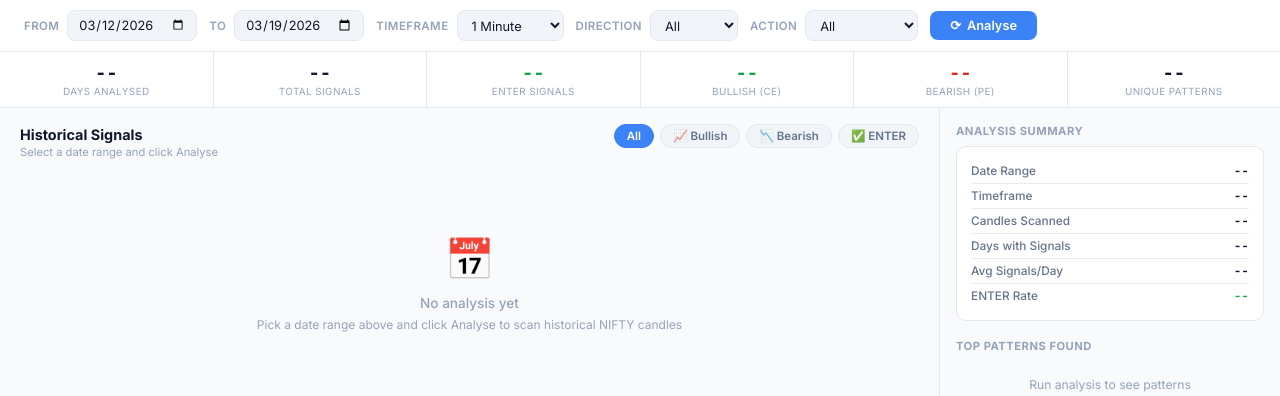
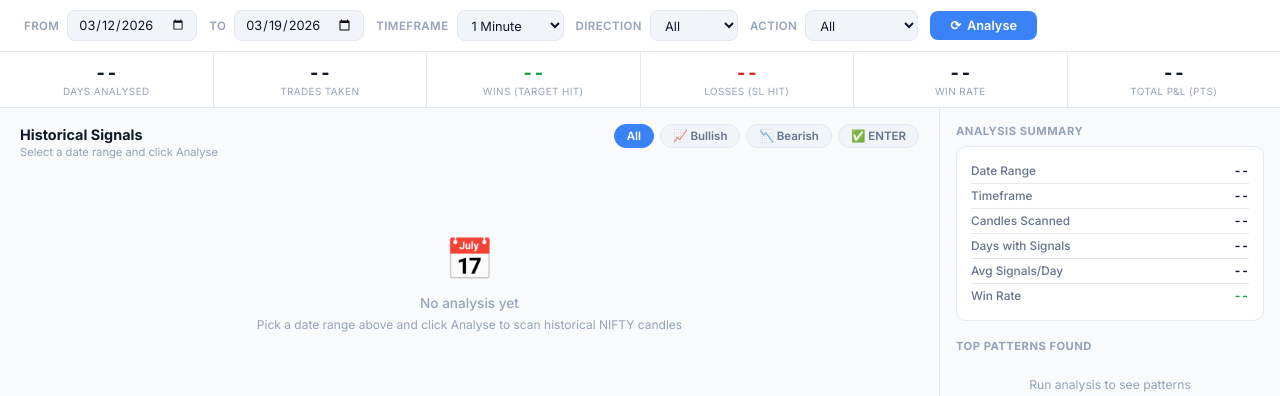
Before and after one commit to sivaramkakakrla/TradingBot_AngelOne, a Flask app: page /history in a window 1280 px wide. Shown: the part 48-444 px from the top of the page. Run offline with Flask 3, Linux system fonts and the light colour scheme.

Commit message:
Add entry/exit prices, times, P&L simulation to historical analysis

```diff
--- a/trading_bot/dashboard/server.py
+++ b/trading_bot/dashboard/server.py
@@ -968,10 +968,55 @@ def api_historical_analysis():
                 for col in ("close", "open", "high", "low", "volume"):
                     df[col] = df[col].astype(float)
                 try:
-                    sigs = evaluate(df)
+                    sigs = evaluate(df, backtest=True)
                     for s in sigs:
                         sd = _sanitize(s.to_dict())
                         sd["date"] = d_str
+
+                        # ── Simulate trade: walk forward from signal bar ──
+                        if s.action == "ENTER" and s.bar_index >= 0 and s.entry_price > 0:
+                            entry_px = s.entry_price
+                            is_bull = (s.direction == "BULLISH")
+                            tgt_px = entry_px + s.target_points if is_bull else entry_px - s.target_points
+                            sl_px  = entry_px - s.sl_points     if is_bull else entry_px + s.sl_points
+                            exit_px = entry_px
+                            exit_ts = sd.get("bar_timestamp", "")
+                            outcome = "OPEN"
+
+                            for bi in range(s.bar_index + 1, len(df)):
+                                bar_high  = float(df["high"].iloc[bi])
+                                bar_low   = float(df["low"].iloc[bi])
+                                bar_close = float(df["close"].iloc[bi])
+                                bar_ts    = str(df["timestamp"].iloc[bi])
+
+                                if is_bull:
+                                    if bar_low <= sl_px:
+                                        exit_px, exit_ts, outcome = sl_px, bar_ts, "SL_HIT"
+                                        break
+                                    if bar_high >= tgt_px:
+                                        exit_px, exit_ts, outcome = tgt_px, bar_ts, "TARGET_HIT"
+                                        break
+                                else:
+                                    if bar_high >= sl_px:
+                                        exit_px, exit_ts, outcome = sl_px, bar_ts, "SL_HIT"
+                                        break
+                                    if bar_low <= tgt_px:
+                                        exit_px, exit_ts, outcome = tgt_px, bar_ts, "TARGET_HIT"
+                                        break
+
+                                # EOD — last bar
+                                if bi == len(df) - 1:
+                                    exit_px, exit_ts, outcome = bar_close, bar_ts, "EOD_EXIT"
+
+                            pnl = (exit_px - entry_px) if is_bull else (entry_px - exit_px)
+                            sd["entry_price"]  = round(entry_px, 2)
+                            sd["exit_price"]   = round(exit_px, 2)
+                            sd["exit_time"]    = exit_ts
+                            sd["target_price"] = round(tgt_px, 2)
+                            sd["sl_price"]     = round(sl_px, 2)
+                            sd["pnl_points"]   = round(pnl, 2)
+                            sd["outcome"]      = outcome
+
                         day_signals.append(sd)
                         all_signals.append(sd)
                 except Exception as exc:
@@ -987,6 +1032,12 @@ def api_historical_analysis():
 
             current += _dt.timedelta(days=1)
 
+        # ── Aggregate P&L for ENTER trades ──
+        total_pnl = sum(s.get("pnl_points", 0) for s in all_signals if s.get("outcome"))
+        wins = sum(1 for s in all_signals if s.get("outcome") == "TARGET_HIT")
+        losses = sum(1 for s in all_signals if s.get("outcome") == "SL_HIT")
+        trades_taken = sum(1 for s in all_signals if s.get("outcome"))
+
         response = {
             "signals":       all_signals,
             "date_results":  date_results,
@@ -995,6 +1046,10 @@ def api_historical_analysis():
             "timeframe":     tf,
             "days_analysed": days_analysed,
             "candle_count":  total_candles,
+            "total_pnl":     round(total_pnl, 2),
+            "wins":          wins,
+            "losses":        losses,
+            "trades_taken":  trades_taken,
         }
         set_cached(cache_key, response, ttl=300)
         return jsonify(response)
--- a/trading_bot/dashboard/templates/history.html
+++ b/trading_bot/dashboard/templates/history.html
@@ -783,23 +783,23 @@
         </div>
         <div class="sum-stat">
             <div class="sum-val" id="sum-signals">--</div>
-            <div class="sum-lbl">Total Signals</div>
+            <div class="sum-lbl">Trades Taken</div>
         </div>
         <div class="sum-stat">
-            <div class="sum-val pos" id="sum-enter">--</div>
-            <div class="sum-lbl">ENTER Signals</div>
+            <div class="sum-val pos" id="sum-wins">--</div>
+            <div class="sum-lbl">Wins (Target Hit)</div>
         </div>
         <div class="sum-stat">
-            <div class="sum-val pos" id="sum-bull">--</div>
-            <div class="sum-lbl">Bullish (CE)</div>
+            <div class="sum-val neg" id="sum-losses">--</div>
+            <div class="sum-lbl">Losses (SL Hit)</div>
         </div>
         <div class="sum-stat">
-            <div class="sum-val neg" id="sum-bear">--</div>
-            <div class="sum-lbl">Bearish (PE)</div>
+            <div class="sum-val" id="sum-winrate">--</div>
+            <div class="sum-lbl">Win Rate</div>
         </div>
         <div class="sum-stat">
-            <div class="sum-val" id="sum-patterns">--</div>
-            <div class="sum-lbl">Unique Patterns</div>
+            <div class="sum-val" id="sum-pnl">--</div>
+            <div class="sum-lbl">Total P&amp;L (pts)</div>
         </div>
     </div>
 
@@ -847,7 +847,7 @@
                             id="ctx-days-sigs">--</span></div>
                     <div class="ctx-row"><span class="ctx-key">Avg Signals/Day</span><span class="ctx-val"
                             id="ctx-avg">--</span></div>
-                    <div class="ctx-row"><span class="ctx-key">ENTER Rate</span><span class="ctx-val pos"
+                    <div class="ctx-row"><span class="ctx-key">Win Rate</span><span class="ctx-val pos"
                             id="ctx-enter-rate">--</span></div>
                 </div>
             </div>
@@ -1009,18 +1009,21 @@
         function updateSummary(data) {
             const sigs = data.signals || [];
             const days = data.days_analysed || 0;
-            const enter = sigs.filter(s => s.action === 'ENTER').length;
-            const bull = sigs.filter(s => s.direction === 'BULLISH').length;
-            const bear = sigs.filter(s => s.direction === 'BEARISH').length;
-            const patterns = new Set(sigs.flatMap(s => s.patterns || []));
+            const trades = data.trades_taken || 0;
+            const wins = data.wins || 0;
+            const losses = data.losses || 0;
+            const totalPnl = data.total_pnl || 0;
+            const winRate = trades > 0 ? Math.round(wins / trades * 100) : 0;
             const daysSigs = new Set(sigs.map(s => (s.bar_timestamp || s.date || '').slice(0, 10))).size;
 
             document.getElementById('sum-days').textContent = days;
-            document.getElementById('sum-signals').textContent = sigs.length;
-            document.getElementById('sum-enter').textContent = enter;
-            document.getElementById('sum-bull').textContent = bull;
-            document.getElementById('sum-bear').textContent = bear;
-            document.getElementById('sum-patterns').textContent = patterns.size;
+            document.getElementById('sum-signals').textContent = trades;
+            document.getElementById('sum-wins').textContent = wins;
+            document.getElementById('sum-losses').textContent = losses;
+            document.getElementById('sum-winrate').textContent = trades > 0 ? winRate + '%' : '--';
+            const pnlEl = document.getElementById('sum-pnl');
+            pnlEl.textContent = totalPnl !== 0 ? (totalPnl >= 0 ? '+' : '') + totalPnl.toFixed(2) : '--';
+            pnlEl.className = 'sum-val ' + (totalPnl >= 0 ? 'pos' : 'neg');
 
             document.getElementById('ctx-range').textContent =
                 (data.from_date || '--') + ' → ' + (data.to_date || '--');
@@ -1030,9 +1033,9 @@
             document.getElementById('ctx-avg').textContent =
                 days > 0 ? (sigs.length / days).toFixed(1) : '--';
             document.getElementById('ctx-enter-rate').textContent =
-                sigs.length > 0 ? Math.round(enter / sigs.length * 100) + '%' : '--';
+                trades > 0 ? winRate + '%' : '--';
             document.getElementById('result-sub').textContent =
-                sigs.length + ' signal(s) across ' + days + ' day(s) · ' + data.timeframe + ' candles';
+                trades + ' trade(s) across ' + days + ' day(s) · P&L: ' + (totalPnl >= 0 ? '+' : '') + totalPnl.toFixed(2) + ' pts';
         }
 
         // ── Pattern heatmap ───────────────────────────────────────────────────────
```
Also changed, not shown: trading_bot/strategy/__init__.py (+10 -2 lines).
